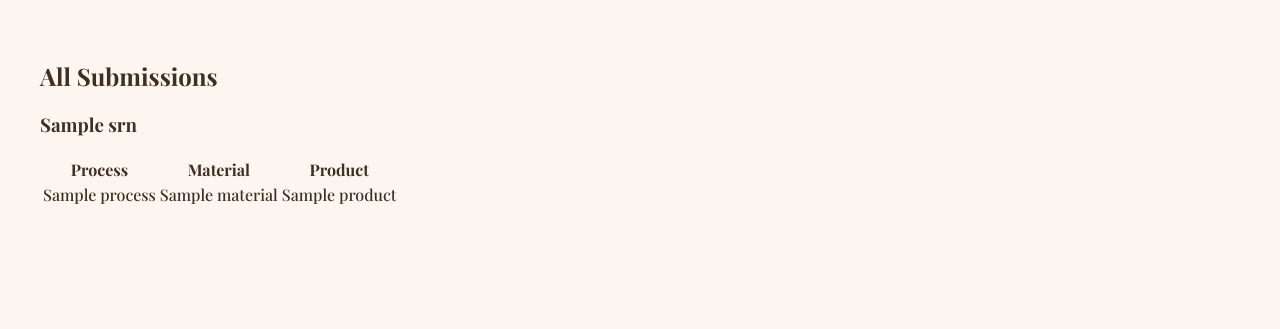
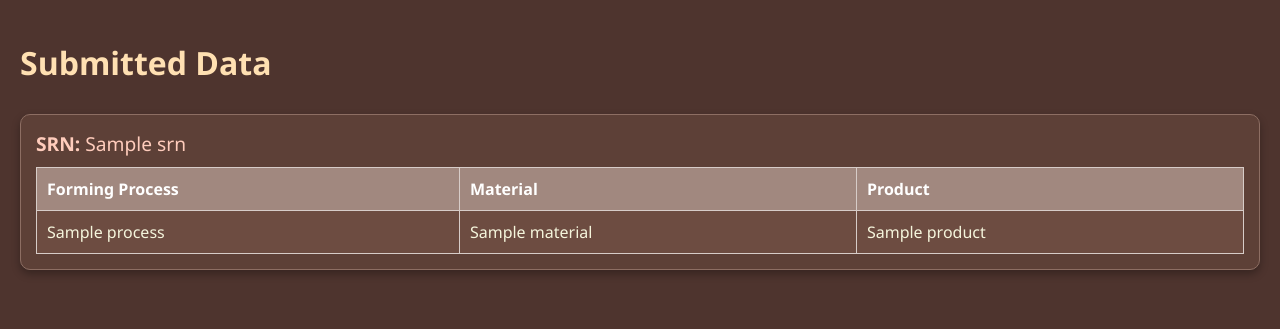
Before and after one commit to SamarthRamesha/Process-Examples, a Flask app: template templates/view.html in a window 1280 px wide. Shown: the top 329 px of the page. Run offline with Flask 2, Linux system fonts and the light colour scheme; the template is opened without the code that fills it: most values are stand-ins (such as "Sample title", 1, 10 or a date in 2020).

Commit message:
Update view.html

```diff
--- a/templates/view.html
+++ b/templates/view.html
@@ -2,28 +2,98 @@
 <html lang="en">
 <head>
     <meta charset="UTF-8">
-    <title>Submissions</title>
-    <link rel="stylesheet" href="{{ url_for('static', filename='style.css') }}">
+    <title>View Submissions</title>
+    <style>
+        body {
+            background-color: #4e342e; /* brown theme */
+            color: #f5f5dc;
+            font-family: 'Segoe UI', Tahoma, Geneva, Verdana, sans-serif;
+            margin: 0;
+            padding: 20px;
+        }
+
+        h1 {
+            color: #ffe0b2;
+            margin-bottom: 30px;
+        }
+
+        .srn-section {
+            margin-bottom: 40px;
+            border: 1px solid #8d6e63;
+            border-radius: 10px;
+            padding: 15px;
+            background-color: #5d4037;
+            box-shadow: 0 4px 8px rgba(0,0,0,0.3);
+        }
+
+        .srn-title {
+            font-size: 1.2rem;
+            margin-bottom: 10px;
+            color: #ffccbc;
+        }
+
+        table {
+            width: 100%;
+            border-collapse: collapse;
+            margin-top: 10px;
+            background-color: #6d4c41;
+        }
+
+        th, td {
+            border: 1px solid #d7ccc8;
+            padding: 10px;
+            text-align: left;
+        }
+
+        th {
+            background-color: #a1887f;
+            color: #ffffff;
+        }
+
+        tr:nth-child(even) {
+            background-color: #4e342e;
+        }
+
+        .message {
+            color: #ffccbc;
+            font-size: 1rem;
+            margin-top: 20px;
+        }
+    </style>
 </head>
 <body>
-    <h2>All Submissions</h2>
-    {% for srn, entries in data.items() %}
-        <h3>{{ srn }}</h3>
+    <h1>Submitted Data</h1>
+
+    {% if message %}
+        <p class="message">{{ message }}</p>
+    {% endif %}
+
+    {% if data %}
+        {% for entry in data %}
+            <div class="srn-section">
+                <div class="srn-title"><strong>SRN:</strong> {{ entry.srn }}</div>
                 <table>
+                    <thead>
                         <tr>
-                <th>Process</th>
+                            <th>Forming Process</th>
                             <th>Material</th>
                             <th>Product</th>
                         </tr>
-            {% for entry in entries %}
+                    </thead>
+                    <tbody>
+                        {% for p in entry.processes %}
                         <tr>
-                <td>{{ entry.process }}</td>
-                <td>{{ entry.material }}</td>
-                <td>{{ entry.product }}</td>
+                            <td>{{ p.process }}</td>
+                            <td>{{ p.material }}</td>
+                            <td>{{ p.product }}</td>
                         </tr>
                         {% endfor %}
+                    </tbody>
                 </table>
-        <br>
+            </div>
         {% endfor %}
+    {% else %}
+        <p class="message">No submissions yet.</p>
+    {% endif %}
 </body>
 </html>
```
Lines whose indentation alone changed are shown as unchanged.
